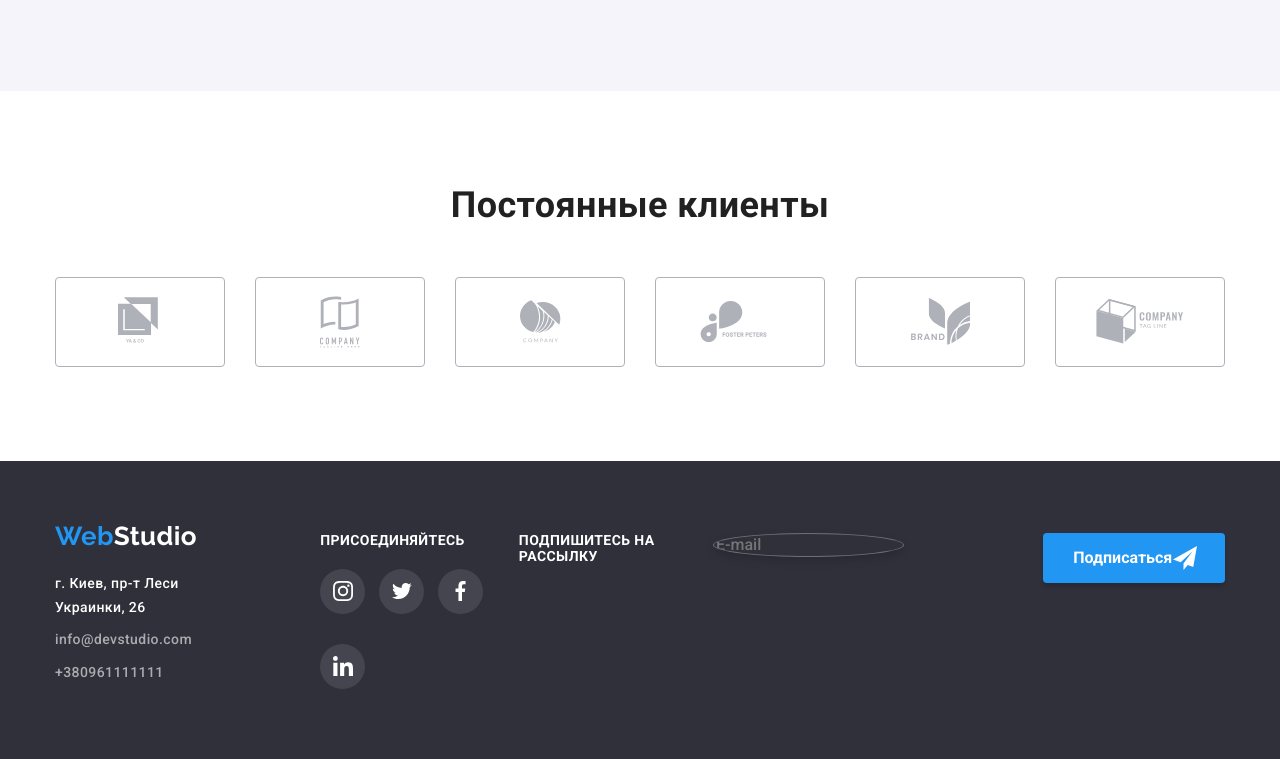
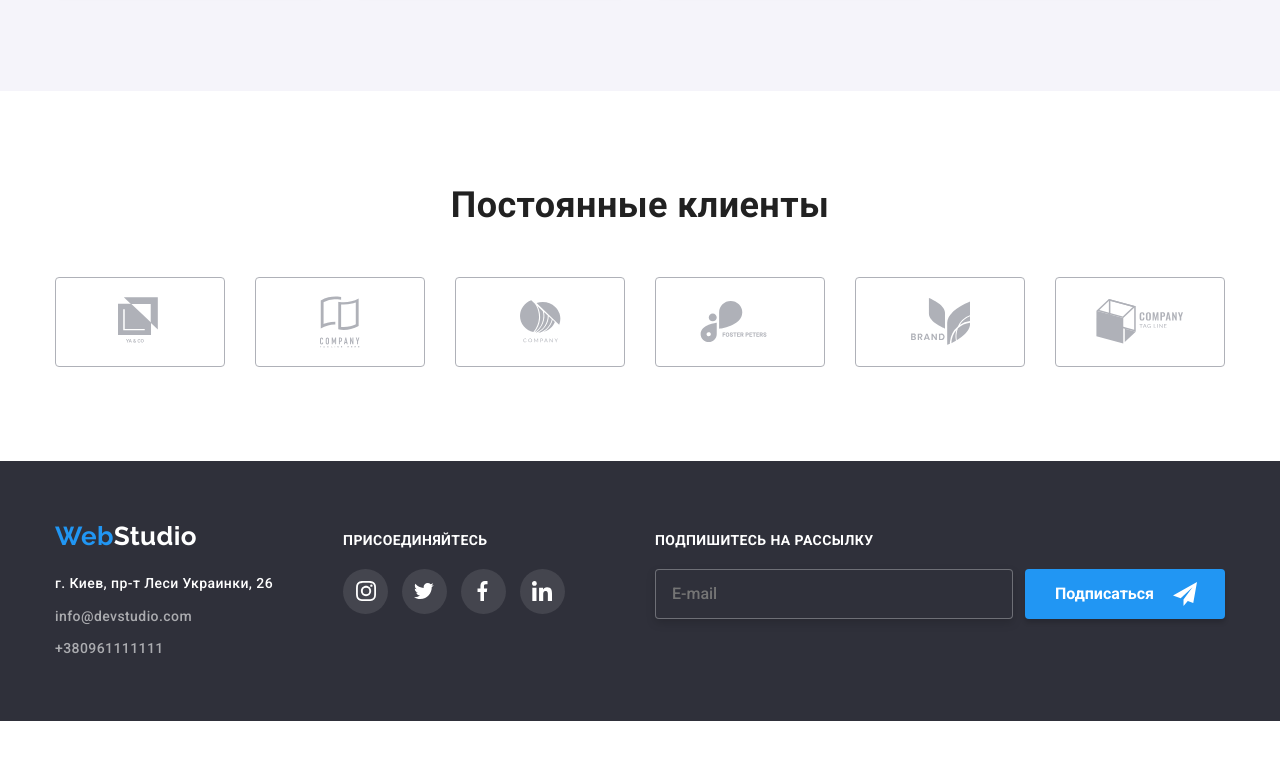
Before and after one commit to OlhaBaturina/goit-markup-hw-07, a plain HTML site: page index.html in a window 1280 px wide. Shown: the part 2228-2987 px from the top of the page. After the commit the page ends 2949 px from the top, so only its background shows below. Drawn offline with Linux system fonts and the light colour scheme.

Commit message:
Кмпелирует форму в футере, исправляет стили формы

```diff
--- a/index.html
+++ b/index.html
@@ -598,6 +598,7 @@
         </div>
         <form name="mail-form" class="mail-form" autocomplete="on">
           <h2>Подпишитесь на рассылку</h2>
+          <div class="mail-box">
             <label class="mail-label">
               <input
                 type="email"
@@ -612,6 +613,7 @@
                 <use href="./images/symbol-defs.svg#icon-send"></use>
               </svg>
             </button>
+          </div>
         </form>
       </div>
     </footer>
--- a/sass/components/_footer.scss
+++ b/sass/components/_footer.scss
@@ -13,6 +13,7 @@
     margin-top: 12px;
   }
   h2 {
+    display: block;
     font-size: 14px;
     line-height: 1.14;
     text-transform: uppercase;
--- a/sass/components/_forms.scss
+++ b/sass/components/_forms.scss
@@ -99,18 +99,33 @@
 
 .mail-form {
   display: flex;
+  align-items: flex-end;
+  flex-direction: column;
   margin-top: 12px;
   margin-left: auto;
   margin-right: 0;
+  h2 {
+    display: block;
+    margin-left: 0;
+    margin-right: auto;
+  }
+
+  .mail-box {
+    display: flex;
+  }
   .mail-label {
+    width: inherit;
+    height: inherit;
+  }
+  .mail-input {
     display: block;
     width: 358px;
     height: 50px;
     margin-right: 12px;
-  }
-  .mail-input {
+    padding-left: 16px;
+    padding-right: 16px;
     @include bordered(rgba(255, 255, 255, 0.3));
-    border-radius: 50%;
+    border-radius: 4px;
     filter: drop-shadow(0px 4px 4px rgba(0, 0, 0, 0.15));
     background: $darck-background-color;
     font-size: 16px;
```
Also changed, not shown: css/main.css, 1 other file. Lines whose indentation alone changed are shown as unchanged.
